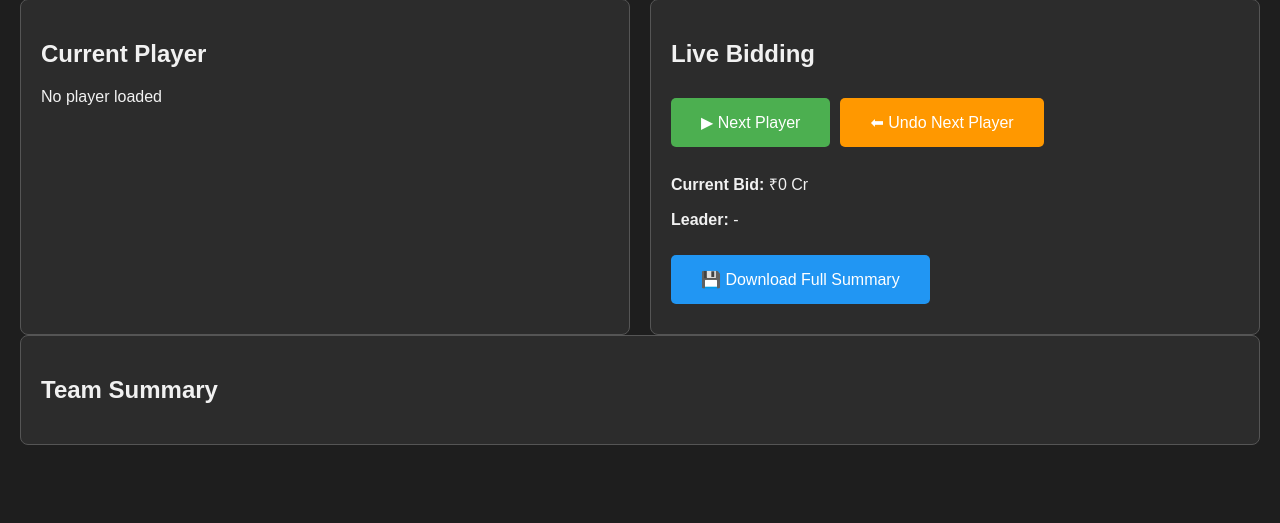
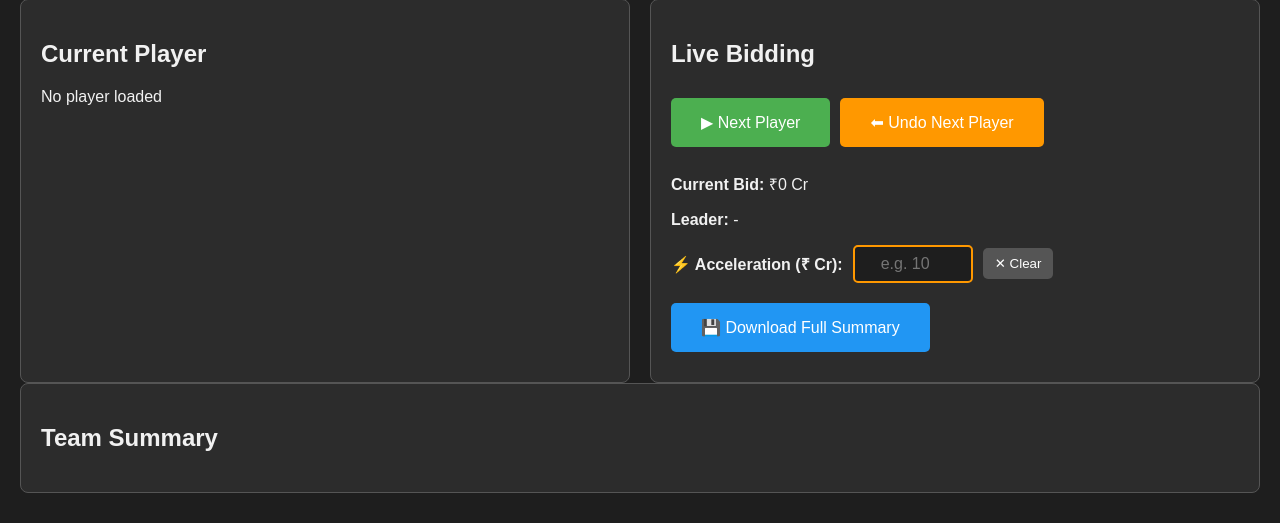
Before and after one commit to mkishore98/IPL-Auctions-2026, a Flask app: page /player in a window 1280 px wide. Shown: the part 150-673 px from the top of the page. Run offline with Flask 3, Linux system fonts and the light colour scheme; some libraries are stand-ins or nearby versions.

```diff
--- a/app.py
+++ b/app.py
@@ -267,14 +267,37 @@ def handle_bid(data):
     team_name = data.get('team'); player = current_player()
     if not player: return
     team = auction_state["teams"][team_name]
+
+    # Acceleration: auctioneer manually specified a bid amount
+    acceleration = data.get('acceleration')
+    if acceleration is not None:
+        try:
+            acceleration = float(acceleration)
+        except (ValueError, TypeError):
+            acceleration = None
+
     ok, msg = can_bid(team, player, team_name, auction_state["leader"])
     if ok:
-        new_bid = player["Base Price"] if auction_state["bid"] == 0 else auction_state["bid"] + bid_increment(auction_state["bid"])
-        if new_bid <= team["purse"]:
-            auction_state["bid"] = new_bid
-            auction_state["leader"] = team_name
-            auction_state["history"].append((team_name, new_bid))
-            broadcast_auction_update()
+        if acceleration is not None and acceleration > 0:
+            # Use acceleration value directly — must be >= base price and <= purse
+            if acceleration < player["Base Price"]:
+                emit('error', {'message': f'Acceleration bid ₹{acceleration}Cr is below base price ₹{player["Base Price"]}Cr'})
+                return
+            if acceleration > team["purse"]:
+                emit('error', {'message': f'Acceleration bid ₹{acceleration}Cr exceeds team purse ₹{team["purse"]}Cr'})
+                return
+            if acceleration <= auction_state["bid"]:
+                emit('error', {'message': f'Acceleration bid ₹{acceleration}Cr must be higher than current bid ₹{auction_state["bid"]}Cr'})
+                return
+            new_bid = acceleration
+        else:
+            new_bid = player["Base Price"] if auction_state["bid"] == 0 else auction_state["bid"] + bid_increment(auction_state["bid"])
+            if new_bid > team["purse"]:
+                return
+        auction_state["bid"] = new_bid
+        auction_state["leader"] = team_name
+        auction_state["history"].append((team_name, new_bid))
+        broadcast_auction_update()
 
 @socketio.on('undo_bid')
 def handle_undo_bid():
--- a/templates/auction.html
+++ b/templates/auction.html
@@ -113,6 +113,17 @@
 
         <p><strong>Current Bid:</strong> ₹<span id="current-bid">0</span> Cr</p>
         <p><strong>Leader:</strong> <span id="leader">-</span></p>
+
+        <!-- Acceleration bid -->
+        <div class="auctioneer-only" style="margin-bottom:10px; display:flex; align-items:center; gap:10px;">
+            <label style="font-weight:bold; white-space:nowrap;">⚡ Acceleration (₹ Cr):</label>
+            <input type="number" id="acceleration-input" min="0" step="0.5"
+                placeholder="e.g. 10"
+                style="width:100px; padding:8px; font-size:16px; border-radius:5px; border:2px solid #ff9800;
+                       background:#1e1e1e; color:#fff; text-align:center;">
+            <button onclick="clearAcceleration()"
+                style="padding:8px 12px; background:#555; color:#fff; border:none; border-radius:5px; cursor:pointer;">✕ Clear</button>
+        </div>
 
         <div class="bid-buttons" id="bid-buttons"></div>
 
@@ -266,7 +277,19 @@ function updateTeams(teams) {
     });
 }
 
-function placeBid(team) { socket.emit('place_bid', { team }); }
+function placeBid(team) {
+    const accInput = document.getElementById('acceleration-input');
+    const accValue = accInput ? parseFloat(accInput.value) : NaN;
+    const payload = { team };
+    if (!isNaN(accValue) && accValue > 0) {
+        payload.acceleration = accValue;
+    }
+    socket.emit('place_bid', payload);
+}
+function clearAcceleration() {
+    const el = document.getElementById('acceleration-input');
+    if (el) el.value = '';
+}
 function undoBid() { socket.emit('undo_bid'); }
 function nextPlayer() { socket.emit('next_player'); }
 function undoNextPlayer() { socket.emit('undo_next_player'); }
```
